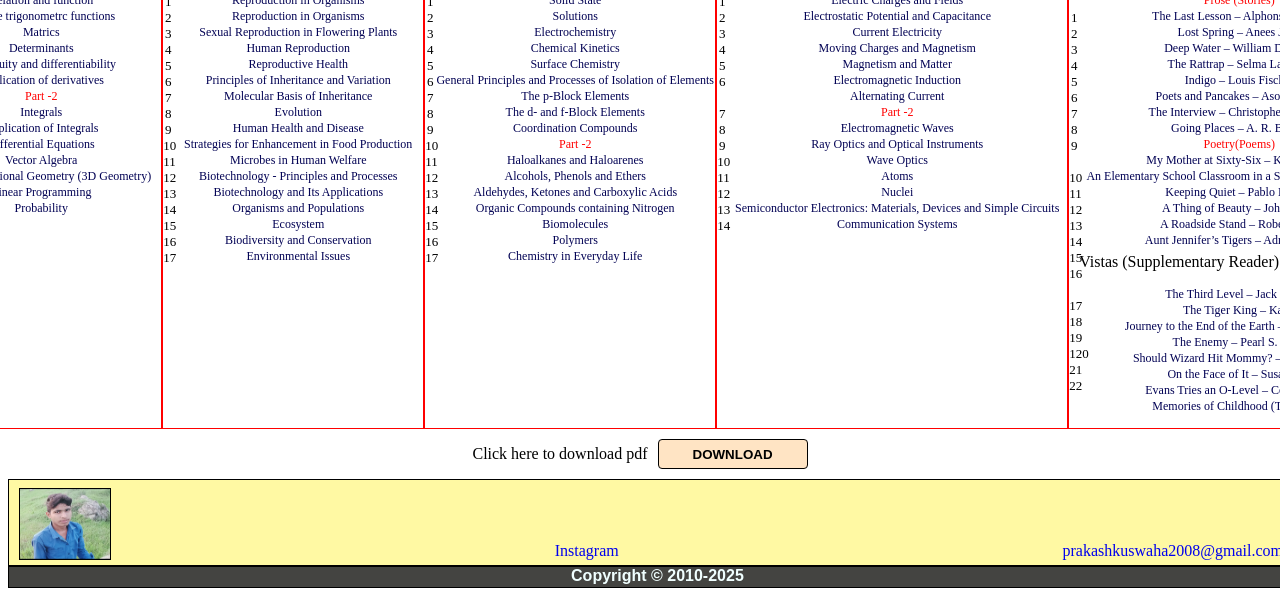
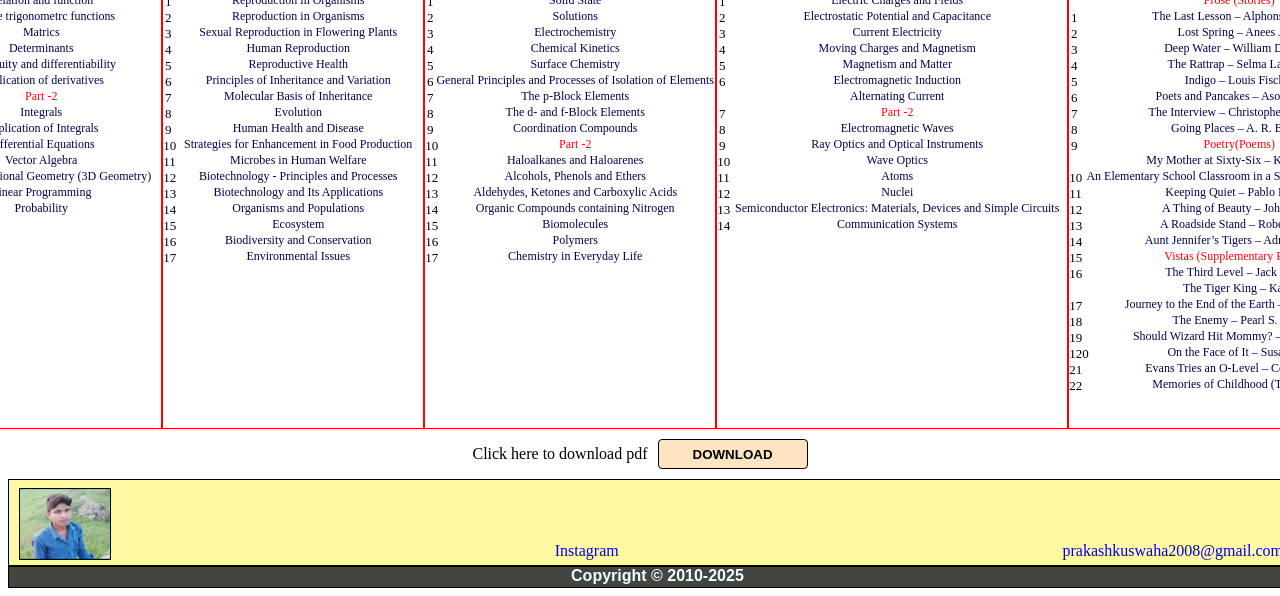
Before and after one commit to Prakash-Raj-Mehta/12th-class, a plain HTML site: page index.html in a window 1280 px wide. Shown: the part 230-826 px from the top of the page. Drawn offline with Linux system fonts and the light colour scheme.

Commit message:
Update index.html

```diff
--- a/index.html
+++ b/index.html
@@ -276,7 +276,7 @@
                         <a href="lefl113.pdf"><P class="gen"> A Thing of Beauty – John Keats</P></a>
                         <a href="lefl114.pdf"><P class="gen">A Roadside Stand – Robert Frost</P></a>
                         <a href="lefl115.pdf"><P class="gen">Aunt Jennifer’s Tigers – Adrienne Rich</P></a>
-                        <p class=""> Vistas (Supplementary Reader)</p>
+                        <p class="hed"> Vistas (Supplementary Reader)</p>
                         <a href="levt101.pdf"><P class="gen"> The Third Level – Jack Finney</P></a>
                         <a href="levt102.pdf"><P class="gen"> The Tiger King – Kalki</P></a>
                         <a href="levt103.pdf"><P class="gen"> Journey to the End of the Earth – Tishani Doshi</P></a>
```
